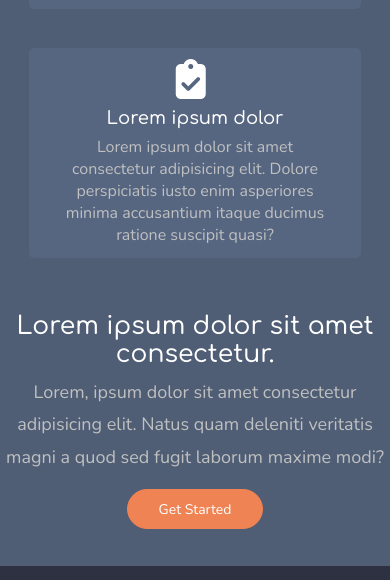
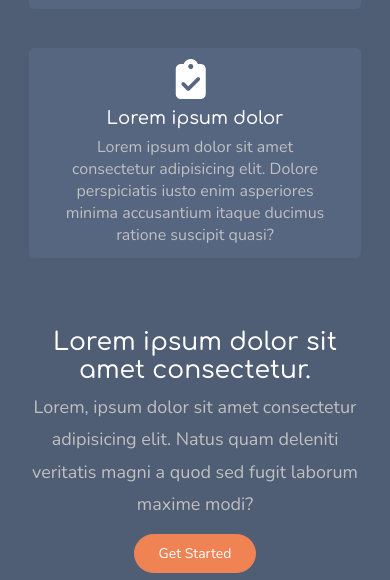
Before and after one commit to Build-Week-DevDesk-QueueFT/DevDesk-UI, a plain HTML site: page index.html in a window 390 px wide. Shown: the part 1455-2035 px from the top of the page. Drawn offline with nearby package versions, Linux system fonts and the light colour scheme.

Commit message:
minor css refacotring

```diff
--- a/styles.css
+++ b/styles.css
@@ -178,13 +178,16 @@ header::after {
 }
 
 .cta {
-	margin: 7% auto;
-	flex-basis: 40%;
-	display: flex;
+    background: #414d61;
+    border-radius: 5px;
+    padding: 2% 5%;
+    margin: 7% auto;
+    flex-basis: 40%;
+    display: flex;
     flex-direction: column;
     align-items: center;
-	justify-content: center;
-	text-align: center;
+    justify-content: center;
+    text-align: center;
 }
 
 .cta h4 {
@@ -210,7 +213,7 @@ header::after {
     background: var(--coral-orange);
     color: #fff;
     padding: 2.5% 4%;
-    width: 26%;
+    width: 28%;
 }
 
 .cta button:hover {
@@ -376,8 +379,9 @@ nav.nav-footer a {
 	}
 
 	.cta {
-		flex-basis: 65%;
+		flex-basis: 70%;
 		margin: 9% auto 5%;
+		padding: 4% 5%;
 	}
 
 	.cta button {
@@ -439,6 +443,10 @@ nav.nav-footer a {
 
 	header button {
 		width: 32%;
+	}
+
+	.cta {
+		background: transparent;
 	}
 
 	.product-description-section .container {
```
